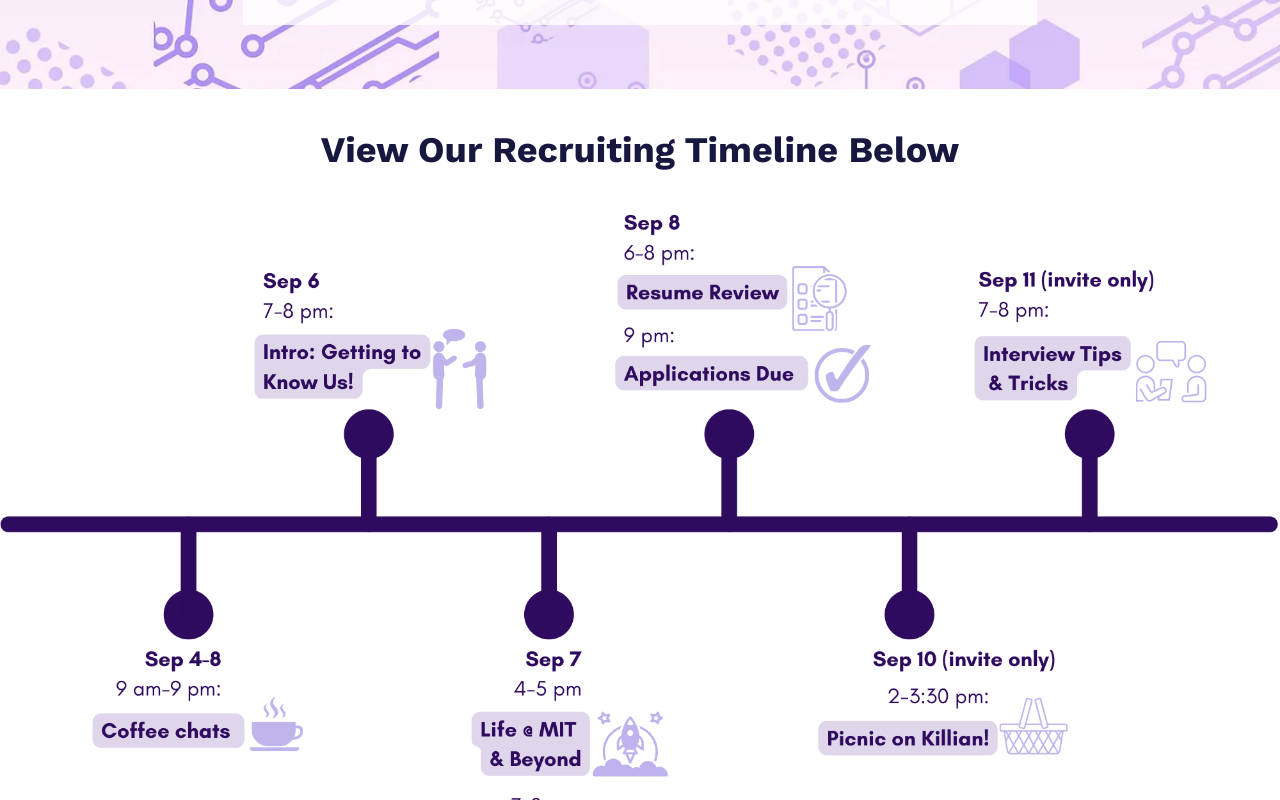
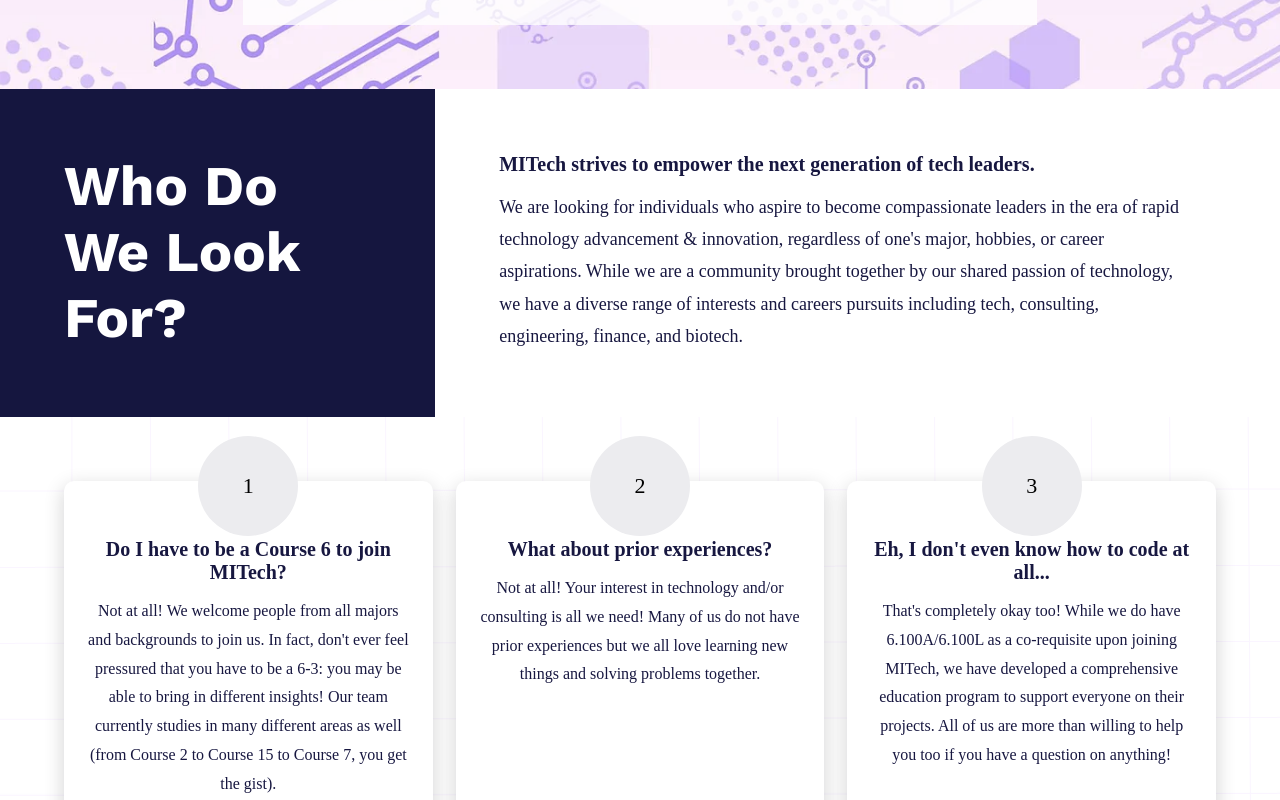
Before and after one commit to MITech-Consulting-Club/website, a Next.js app: page /join in a window 1280 px wide. Shown: the part 460-1260 px from the top of the page. Built offline with nearby package versions, Linux system fonts and the light colour scheme.

Commit message:
removed recruiting timeline

```diff
--- a/app/(routes)/join/join.module.scss
+++ b/app/(routes)/join/join.module.scss
@@ -38,23 +38,6 @@
   font-size: 16px;
   font-family: 'Avenir Light';
   margin-top: 2%;
-}
-
-.recruitingTimelineContainer {
-  width: 100vw;
-}
-
-.recruitingTimelineHeading {
-  @include respond-to('lg') {
-    margin: 40px 0;
-  }
-
-  @include respond-to('md') {
-    font-size: 36px;
-  }
-  font-size: 18px;
-  text-align: center;
-  margin: 0 0 10px 0;
 }
 
 .lookForContainer {
--- a/app/(routes)/join/join.tsx
+++ b/app/(routes)/join/join.tsx
@@ -39,29 +39,6 @@
             with us!
           </p>
         </div>
-      </div>
-      <div className={styles.recruitingTimelineContainer}>
-        <h1 className={styles.recruitingTimelineHeading}>
-          View Our Recruiting Timeline Below
-        </h1>
-        {mobile && (
-          <Image
-            src="/join/recruitingTimelineVertical.png"
-            alt="Recruiting Timeline"
-            layout="responsive"
-            width={500}
-            height={500}
-          />
-        )}
-        {!mobile && (
-          <Image
-            src="/join/recruitingTimelineHorizontal.png"
-            alt="Recruiting Timeline"
-            layout="responsive"
-            width={500}
-            height={500}
-          />
-        )}
       </div>
       <div className={styles.lookForContainer}>
         <div className={styles.lookForLeftTextContainer}>
```
